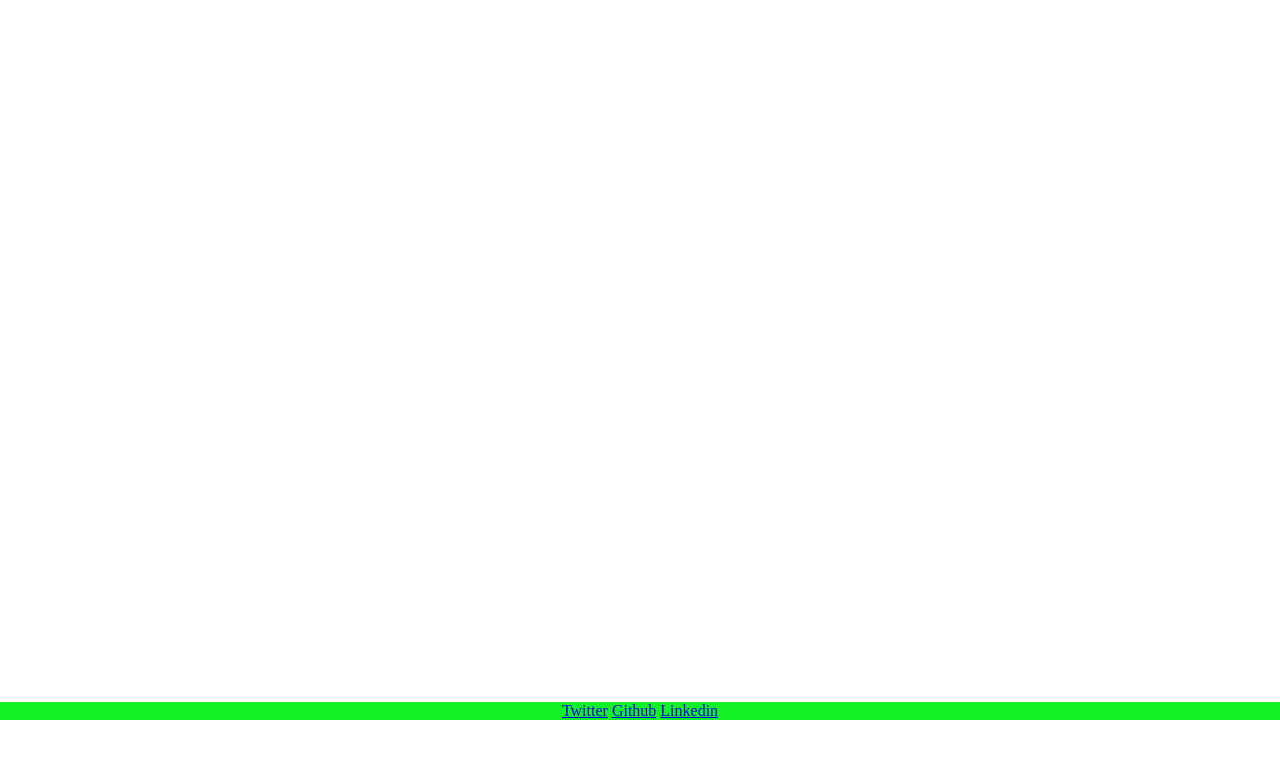
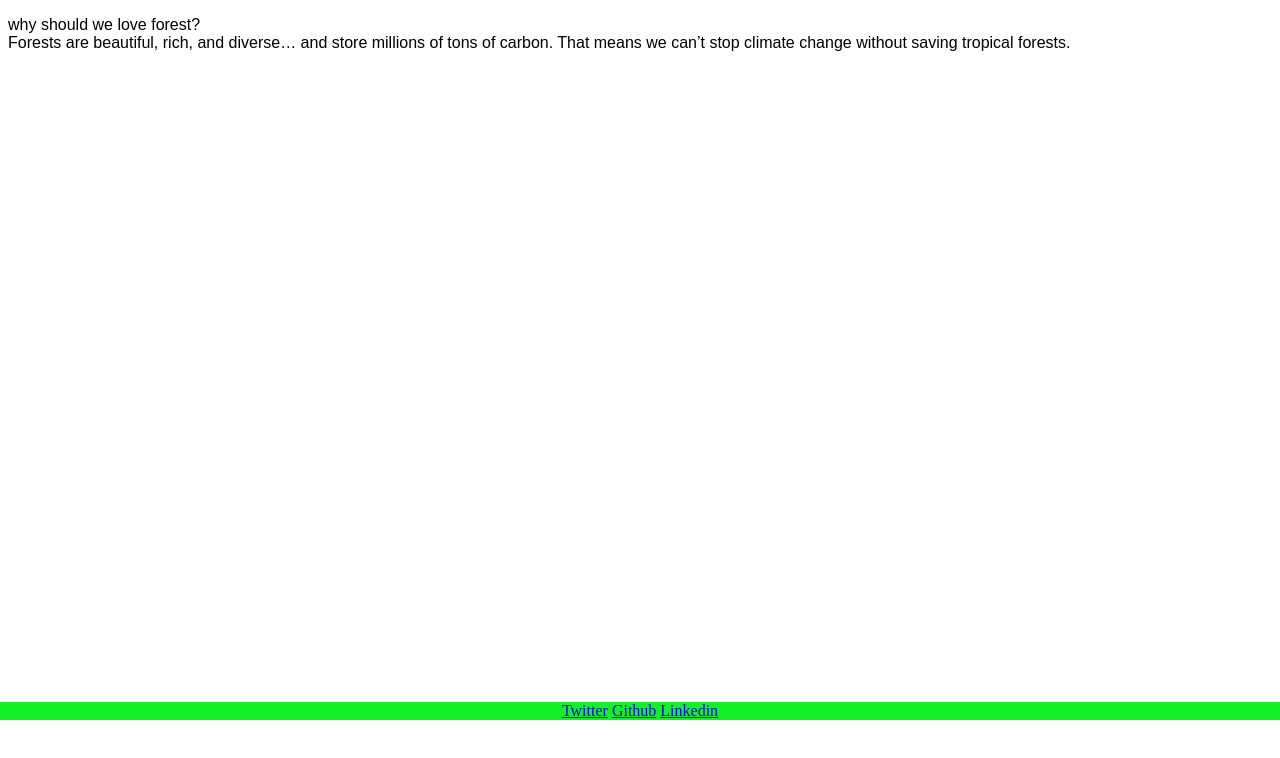
Before and after one commit to lab-brussels-1/group5, a website: page index.html in a window 1280 px wide. Drawn offline with Linux system fonts and the light colour scheme.

Commit message:
section updated

```diff
--- a/index.html
+++ b/index.html
@@ -6,9 +6,19 @@
     <meta name="viewport" content="width=device-width, initial-scale=1.0" />
     <title>project!</title>
 
-    <link href="./styles/index.css" rel="stylesheet" />
+    <link href="./styles/something.css" rel="stylesheet" />
   </head>
   <body>
+    <section id="summary-info">
+      <p class="fascinating-words">
+        why should we love forest?
+        <br />
+        Forests are beautiful, rich, and diverse… and store millions of tons of
+        carbon. That means we can’t stop climate change without saving tropical
+        forests.
+      </p>
+    </section>
+
     <footer class="footer-style">
       <a href="twitter.com">Twitter</a>
       <a href="github.com">Github</a>
--- a/styles/something.css
+++ b/styles/something.css
@@ -6,3 +6,6 @@
   background-color: rgb(20, 240, 38);
   text-align: center;
 }
+.fascinating-words {
+  font-family: fantasy;
+}
```
